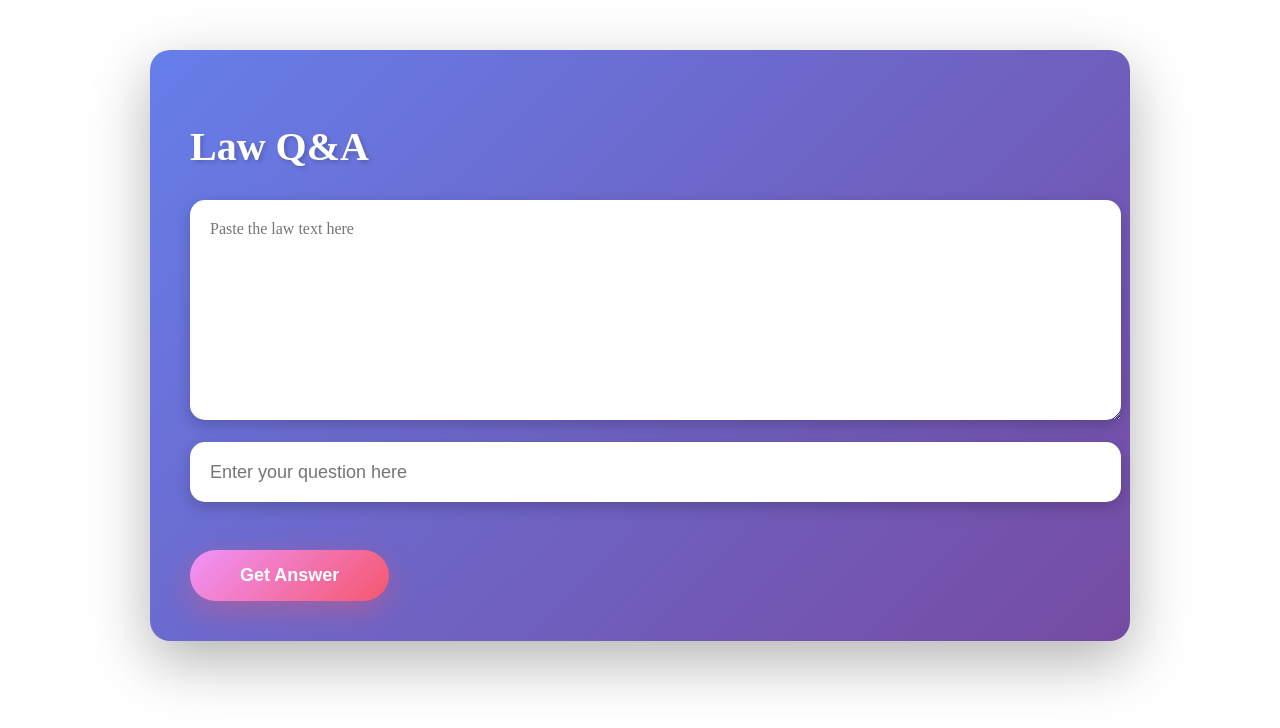
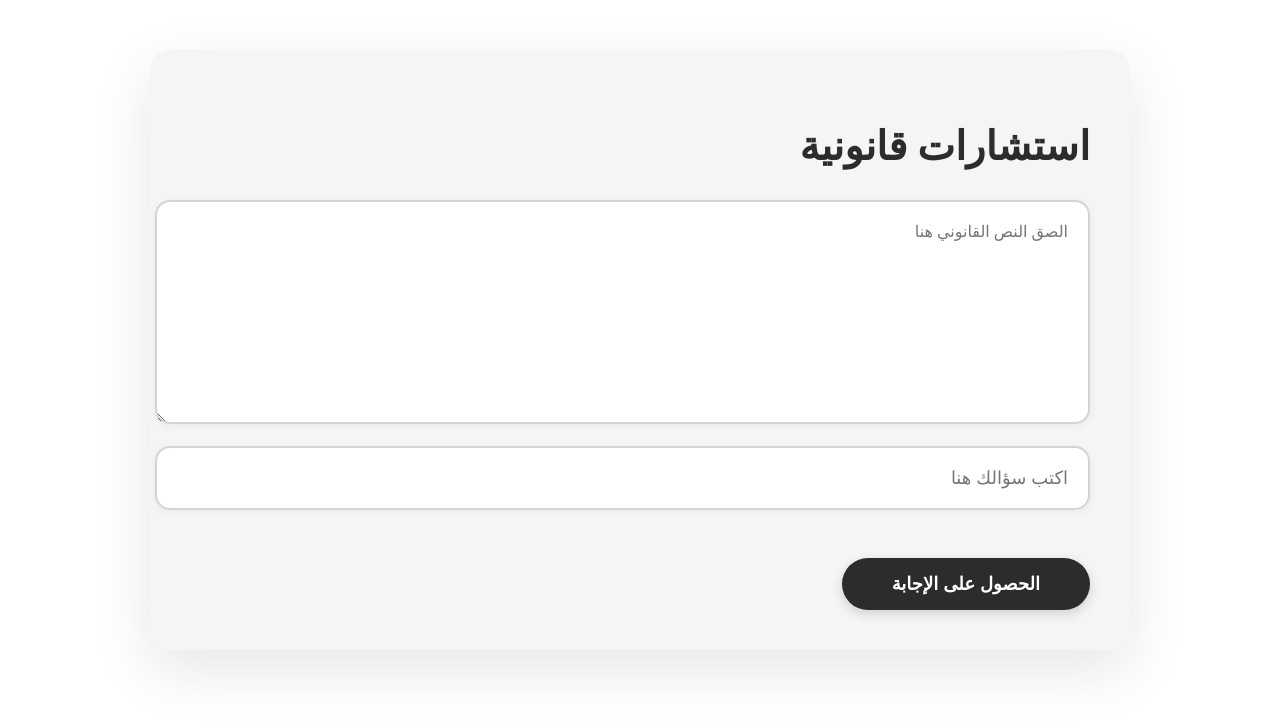
Before and after one commit to sohaibbadaha121/lawQA_Frontend, an Angular app: page / in a window 1280 px wide. Shown: the top 728 px of the page. Built offline with nearby package versions, Linux system fonts and the light colour scheme.

Commit message:
Convert UI to Arabic with calm black & white color scheme

```diff
--- a/src/app/components/lawQaComponent/law-qa/law-qa.css
+++ b/src/app/components/lawQaComponent/law-qa/law-qa.css
@@ -3,34 +3,38 @@
   max-width: 900px;
   margin: 50px auto;
   padding: 40px;
-  background: linear-gradient(135deg, #667eea 0%, #764ba2 100%);
+  background: #f5f5f5;
   border-radius: 20px;
-  box-shadow: 0 20px 60px rgba(0, 0, 0, 0.3);
+  box-shadow: 0 20px 60px rgba(0, 0, 0, 0.1);
+  direction: rtl;
 }
 
 .Qa h2 {
-  color: white;
+  color: #2c2c2c;
   font-size: 2.5rem;
   margin-bottom: 30px;
-  text-shadow: 2px 2px 4px rgba(0, 0, 0, 0.2);
+  text-shadow: none;
 }
 
 .Qa textarea {
   width: 99%;
   padding: 20px;
-  border: none;
+  border: 2px solid #d4d4d4;
   border-radius: 15px;
   font-size: 16px;
   font-family: inherit;
   resize: vertical;
-  box-shadow: 0 5px 15px rgba(0, 0, 0, 0.2);
+  background: white;
+  color: #2c2c2c;
+  box-shadow: 0 2px 8px rgba(0, 0, 0, 0.05);
   transition: transform 0.3s ease, box-shadow 0.3s ease;
 }
 
 .Qa textarea:focus {
   outline: none;
+  border-color: #4a4a4a;
   transform: translateY(-2px);
-  box-shadow: 0 8px 25px rgba(0, 0, 0, 0.3);
+  box-shadow: 0 4px 12px rgba(0, 0, 0, 0.1);
 }
 
 .question {
@@ -38,16 +42,19 @@
   height: 60px;
   padding: 0 20px;
   font-size: 18px;
-  border: none;
+  border: 2px solid #d4d4d4;
   border-radius: 15px;
-  box-shadow: 0 5px 15px rgba(0, 0, 0, 0.2);
+  background: white;
+  color: #2c2c2c;
+  box-shadow: 0 2px 8px rgba(0, 0, 0, 0.05);
   transition: transform 0.3s ease, box-shadow 0.3s ease;
 }
 
 .question:focus {
   outline: none;
+  border-color: #4a4a4a;
   transform: translateY(-2px);
-  box-shadow: 0 8px 25px rgba(0, 0, 0, 0.3);
+  box-shadow: 0 4px 12px rgba(0, 0, 0, 0.1);
 }
 
 .Qa button {
@@ -56,24 +63,25 @@
   font-size: 18px;
   font-weight: bold;
   color: white;
-  background: linear-gradient(135deg, #f093fb 0%, #f5576c 100%);
+  background: #2c2c2c;
   border: none;
   border-radius: 50px;
   cursor: pointer;
-  box-shadow: 0 10px 30px rgba(245, 87, 108, 0.4);
+  box-shadow: 0 4px 12px rgba(0, 0, 0, 0.15);
   transition: all 0.3s ease;
   position: relative;
   overflow: hidden;
 }
 
 .Qa button:hover {
+  background: #1a1a1a;
   transform: translateY(-3px);
-  box-shadow: 0 15px 40px rgba(245, 87, 108, 0.6);
+  box-shadow: 0 6px 16px rgba(0, 0, 0, 0.2);
 }
 
 .Qa button:active {
   transform: translateY(-1px);
-  box-shadow: 0 8px 20px rgba(245, 87, 108, 0.4);
+  box-shadow: 0 4px 12px rgba(0, 0, 0, 0.15);
 }
 
 .Qa button::before {
@@ -84,7 +92,7 @@
   width: 0;
   height: 0;
   border-radius: 50%;
-  background: rgba(255, 255, 255, 0.3);
+  background: rgba(255, 255, 255, 0.2);
   transform: translate(-50%, -50%);
   transition: width 0.6s, height 0.6s;
 }
@@ -117,11 +125,11 @@
 .loading {
   margin-top: 30px;
   padding: 25px;
-  background: linear-gradient(135deg, #ffecd2 0%, #fcb69f 100%);
+  background: #e8e8e8;
   border-radius: 15px;
-  box-shadow: 0 10px 30px rgba(0, 0, 0, 0.2);
+  box-shadow: 0 4px 12px rgba(0, 0, 0, 0.08);
   animation: fadeIn 0.5s ease;
-  color: #333;
+  color: #2c2c2c;
   font-size: 18px;
   font-weight: 600;
 }
@@ -131,9 +139,9 @@
   display: inline-block;
   width: 20px;
   height: 20px;
-  margin-left: 10px;
-  border: 3px solid #333;
-  border-top-color: transparent;
+  margin-right: 10px;
+  border: 3px solid #b0b0b0;
+  border-top-color: #2c2c2c;
   border-radius: 50%;
   animation: spin 1s linear infinite;
 }
@@ -142,11 +150,12 @@
   margin-top: 30px;
   padding: 25px;
   background: white;
+  border: 2px solid #d4d4d4;
   border-radius: 15px;
-  box-shadow: 0 10px 30px rgba(0, 0, 0, 0.2);
+  box-shadow: 0 4px 12px rgba(0, 0, 0, 0.08);
   animation: fadeIn 0.5s ease;
-  text-align: left;
+  text-align: right;
   line-height: 1.8;
-  color: #333;
+  color: #2c2c2c;
   font-size: 17px;
 }
--- a/src/app/components/lawQaComponent/law-qa/law-qa.html
+++ b/src/app/components/lawQaComponent/law-qa/law-qa.html
@@ -1,24 +1,19 @@
 <div class="Qa">
-  <h2>Law Q&A</h2>
+  <h2>استشارات قانونية</h2>
   <textarea
     [(ngModel)]="lawtext"
     rows="10"
     cols="70"
-    placeholder="Paste the law text here"
+    placeholder="الصق النص القانوني هنا"
   ></textarea>
   <br />
   <br />
-  <input
-    type="text"
-    [(ngModel)]="question"
-    placeholder="Enter your question here"
-    class="question"
-  />
+  <input type="text" [(ngModel)]="question" placeholder="اكتب سؤالك هنا" class="question" />
   <br />
   <br />
-  <button (click)="submit()">Get Answer</button>
+  <button (click)="submit()">الحصول على الإجابة</button>
   @if (loading()) {
-  <div class="loading">Loading</div>
+  <div class="loading">جاري التحميل</div>
   } @if (answer()) {
   <div class="answer">{{ answer() }}</div>
   }
```
